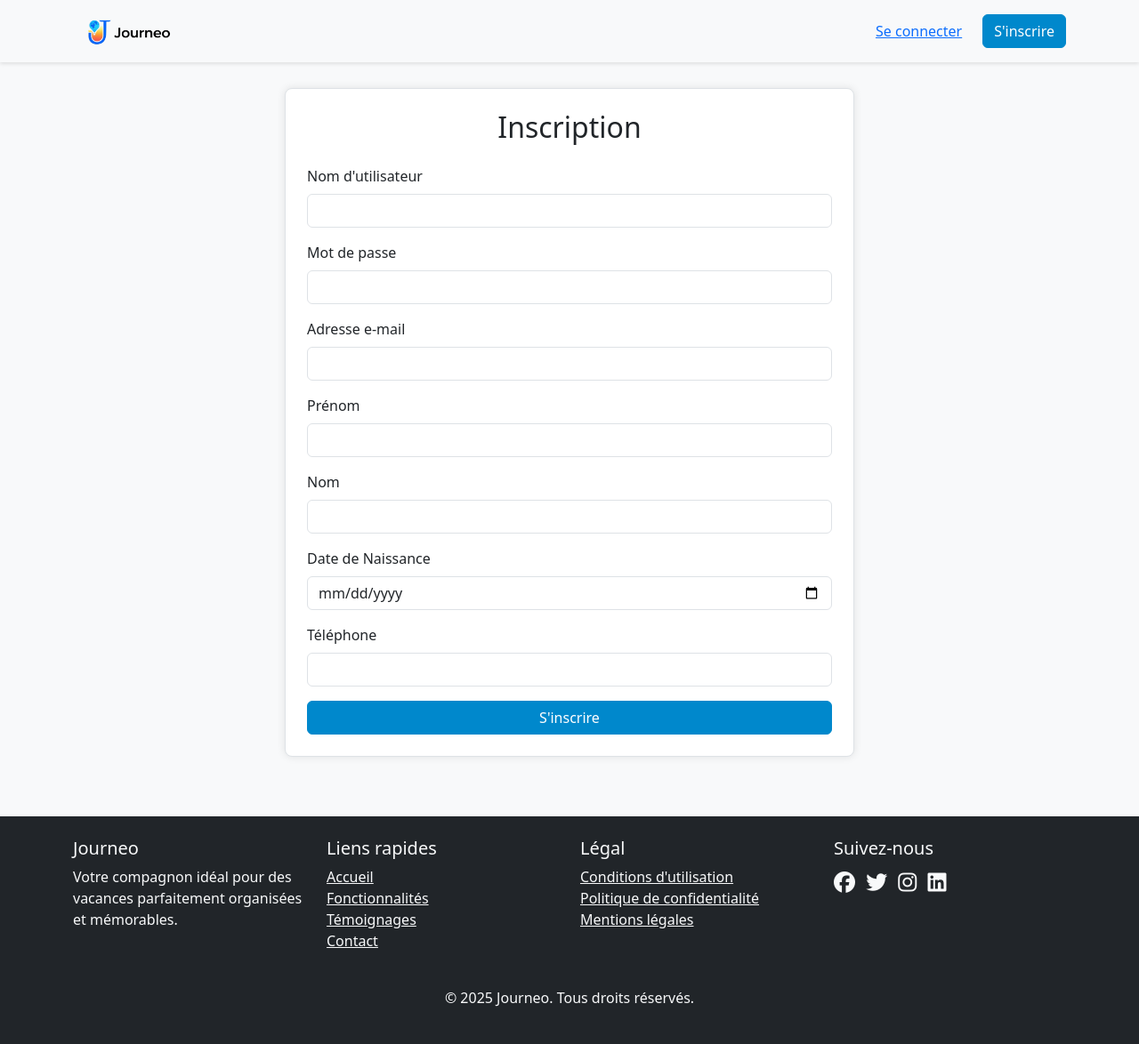
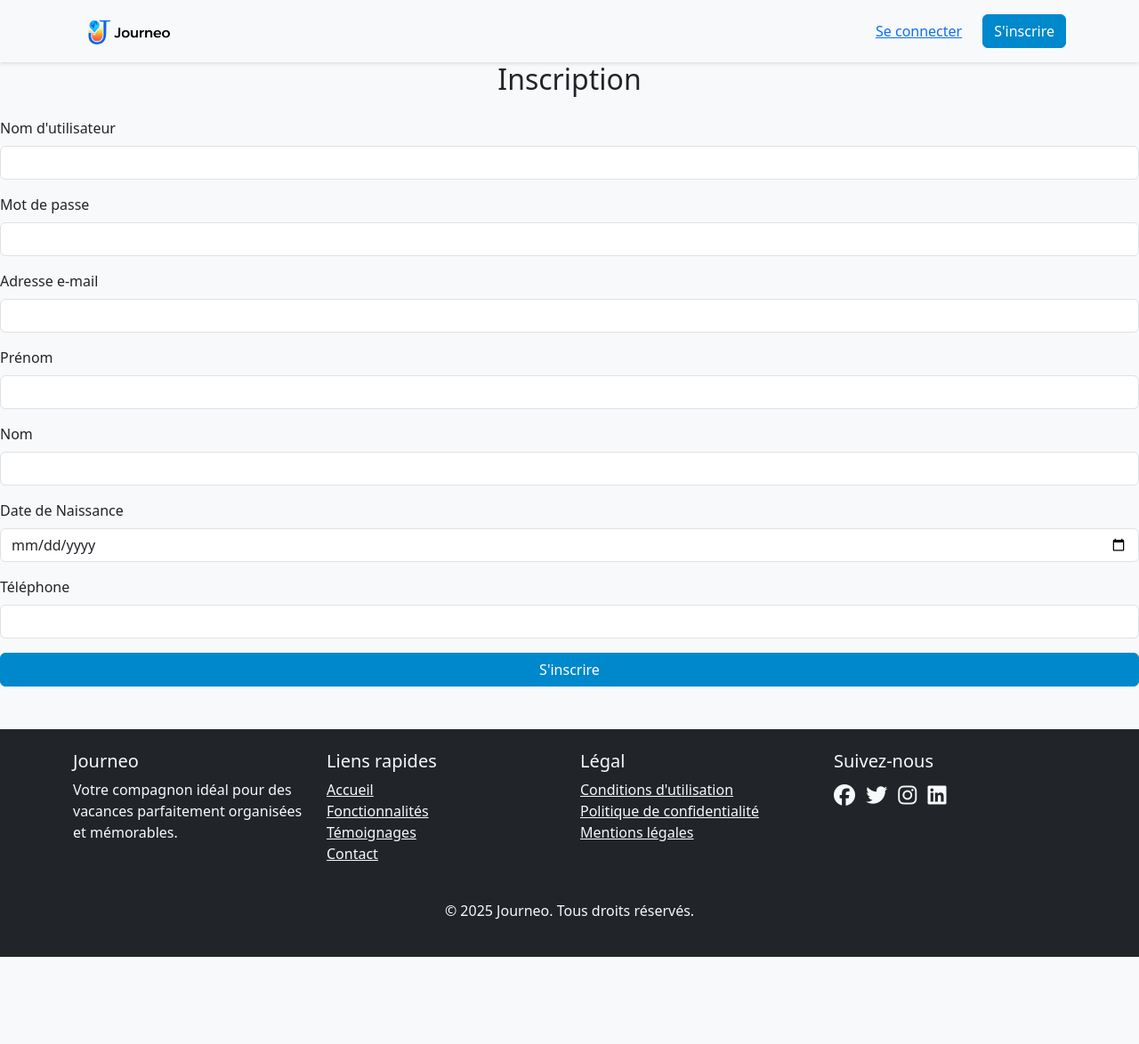
Before and after one commit to ashurafu04/mgvc, a Django app: page /register/ in a window 1280 px wide. Shown: the whole page at 89% size. After the commit the page ends 1076 px from the top, so only its background shows below. Run offline with Django 5.2, Linux system fonts and the light colour scheme; some libraries are stand-ins or nearby versions.

Commit message:
fixed login/design problems

```diff
--- a/carnet_de_voyage/static/css/style.css
+++ b/carnet_de_voyage/static/css/style.css
@@ -88,46 +88,3 @@ html {
   margin: 0;
   padding: 0;
 }
-
-/* Centre parfaitement le formulaire */
-.centered-row {
-  min-height: 100vh;
-  display: flex;
-  justify-content: center;
-  align-items: center;
-}
-
-/* Style amélioré du conteneur */
-.form-container {
-  background-color: #fefefe;
-  padding: 40px;
-  border-radius: 16px;
-  box-shadow: 0 12px 30px rgba(0, 0, 0, 0.1);
-  /*border: 2px solid #007bff; /* bordure bleue stylée */
-  max-width: 500px;
-  width: 100%;
-}
-
-/* */
-.register-form .mb-3 {
-  margin-bottom: 0.75rem; /* réduit l'espace entre les champs */
-}
-
-.form-wrapper {
-  display: flex;
-  justify-content: center;
-  align-items: center;
-  min-height: 100vh;
-  background-color: #f8f9fa;
-}
-
-.register-form {
-  width: 100%;
-  max-width: 50%; /* réduit encore la largeur */
-  padding: 24px; /* un peu plus de padding */
-  border: 1px solid #dee2e6;
-  border-radius: 8px;
-  background-color: white;
-  box-shadow: 0 0 10px rgba(0, 0, 0, 0.1);
-  margin-top: 10px;
-}
--- a/carnet_de_voyage/templates/home.html
+++ b/carnet_de_voyage/templates/home.html
@@ -12,7 +12,7 @@
           souvenirs inoubliables de votre séjour en club de vacances.
         </p>
         <div class="mt-4">
-          <a href="#" class="btn btn-primary btn-lg">Commencer maintenant</a>
+          <a href="{% url 'register' %}" class="btn btn-primary btn-lg">Commencer maintenant</a>
           <a href="{% url 'about' %}" class="btn btn-outline-primary btn-lg ms-2">En savoir plus</a>
         </div>
       </div>
--- a/carnet_de_voyage/templates/login.html
+++ b/carnet_de_voyage/templates/login.html
@@ -16,7 +16,7 @@
     <div class="col-md-6">
       <div class="card shadow rounded-4 p-4 bg-white mt-4 mb-5">
         <h2 class="mb-4 text-center">Connexion</h2>
-        <form method="post" action="{% url 'login' %}">
+        <form method="post" action="{% url 'login-client' %}">
           {% csrf_token %}
           <div class="mb-3">
             <label for="username" class="form-label">Nom d'utilisateur</label>
@@ -29,4 +29,7 @@
           <button type="submit" class="btn btn-primary w-100">Se connecter</button>
         </form>
       </div>
+    </div>
+  </div>
+</div>
 {% endblock %}
```
